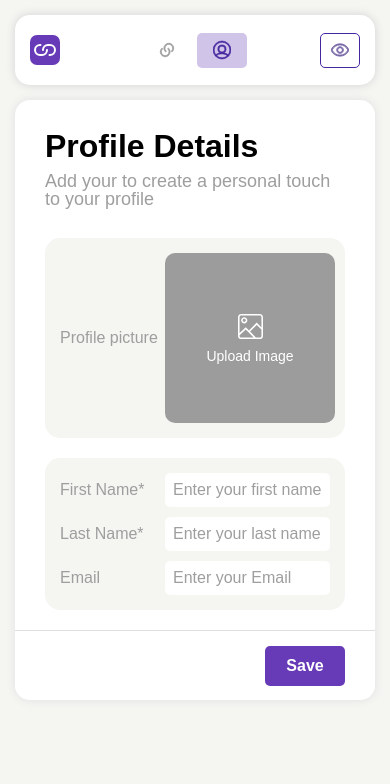
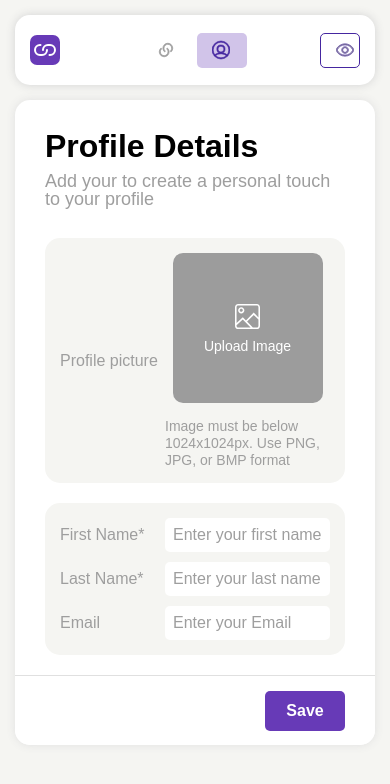
Before and after one commit to MTONSEG/app, a React (Vite) app: page /profile/details in a window 390 px wide. Shown: the top 784 px of the page. Built offline with nearby package versions, Linux system fonts and the light colour scheme.

Commit message:
refactoring flex styles

```diff
--- a/src/components/pages/Profile/Profile.scss
+++ b/src/components/pages/Profile/Profile.scss
@@ -1,8 +1,16 @@
 @import '@media';
 
 .profile,
-.profile-form-wrapper {
+.profile-form-wrapper,
+.profile-form-wrapper__body,
+.profile-form-wrapper__footer,
+.profile-preview {
   display: flex;
+}
+
+.profile-preview {
+  align-items: center;
+  justify-content: center;
 }
 
 .profile {
@@ -44,7 +52,6 @@
 
   &__body {
     overflow-y: auto;
-    display: flex;
     flex-grow: 1;
     flex-direction: column;
     gap: 20px;
@@ -79,7 +86,6 @@
     position: absolute;
     bottom: 0;
     left: 0;
-    display: flex;
     align-items: center;
     justify-content: flex-end;
     width: 100%;
@@ -97,9 +103,6 @@
 .profile-preview {
   max-width: 35%;
   min-width: 350px;
-  display: flex;
-  align-items: center;
-  justify-content: center;
 
   &__icon-wrap {
     max-width: 300px;
@@ -117,10 +120,6 @@
     flex: 1 1 auto;
   }
 
-  .profile-form-wrapper {
-
-  }
-
   .profile-preview {
     display: none;
   }
--- a/src/components/ui/common/Logo/Logo.scss
+++ b/src/components/ui/common/Logo/Logo.scss
@@ -1,16 +1,17 @@
 @import '@media';
 
-.logo {
+.logo,
+.logo__icon-wrap {
   display: flex;
   align-items: center;
+}
 
+.logo {
   &__icon-wrap {
     width: 30px;
     height: 30px;
     background: var(--purple);
     border-radius: 7px;
-    display: flex;
-    align-items: center;
     justify-content: center;
     margin: 0 8px 0 0;
 
--- a/src/components/ui/forms/InputFile/InputFile.scss
+++ b/src/components/ui/forms/InputFile/InputFile.scss
@@ -1,7 +1,13 @@
-.input-file {
+@import '@media';
+
+.input-file,
+.input-file__custom,
+.input-file__placeholder {
   display: flex;
   align-items: center;
+}
 
+.input-file {
   &__input {
     position: absolute;
     z-index: -1;
@@ -15,8 +21,6 @@
   }
 
   &__custom {
-    display: flex;
-    align-items: center;
     justify-content: start;
     flex: 0 0 auto;
     width: 170px;
@@ -39,17 +43,15 @@
 
   &__placeholder {
     width: 100%;
-    display: flex;
     flex: 1 1 auto;
     flex-direction: column;
     justify-content: center;
-    align-items: center;
     font-size: 14px;
     gap: 10px;
     color: var(--white);
     position: relative;
     z-index: 1;
-    background: rgba(59, 59, 59, 0.5);
+    background: var(--black-05);
 
     svg {
       width: 25px;
@@ -71,6 +73,23 @@
   &__text {
     color: var(--gray);
     font-size: 14px;
+    line-height: 1.2;
     max-width: 250px;
   }
+
+  @include media-down(lg) {
+    &__custom {
+      margin: 0 10px 0 0;
+      width: 150px;
+      height: 150px;
+    }
+  }
+
+  @include media-down(xs) {
+    display: block;
+
+    &__custom {
+      margin: 0 auto 15px;
+    }
+  }
 }
--- a/src/components/widgets/layout/Header/Header.scss
+++ b/src/components/widgets/layout/Header/Header.scss
@@ -1,9 +1,14 @@
 @import '@media';
 
-.header {
+.header,
+.header__link,
+.header__link-wrap {
   display: flex;
   align-items: center;
   justify-content: space-between;
+}
+
+.header {
   min-height: var(--header-height);
   padding: 15px;
   border-radius: 15px;
@@ -11,15 +16,10 @@
   box-shadow: 0 0 10px lightgrey;
 
   &__link-wrap {
-    display: flex;
-    align-items: center;
     gap: 5px;
   }
 
   &__link {
-    display: flex;
-    align-items: center;
-    justify-content: center;
     min-height: 40px;
     padding: 5px 15px;
     border-radius: 5px;
--- a/src/styles/variables/colors.scss
+++ b/src/styles/variables/colors.scss
@@ -7,6 +7,7 @@
 
   --white: #fff;
   --black: #000;
+  --black-05: rgba(59, 59, 59, 0.5);
   --dark: #242424;
   --gray: #9e9e9e;
   --gray-light: #e0e0e0;
```
